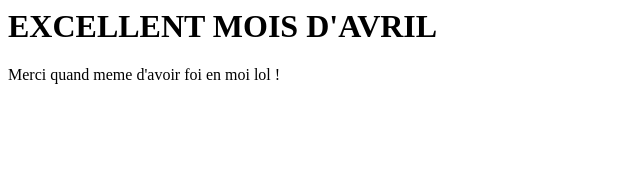
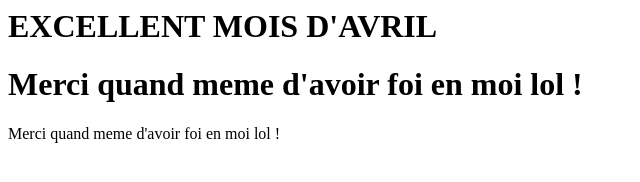
Before and after one commit to ankey207/poisson_avri, a plain HTML site: page index.html in a window 1280 px wide. Shown: the whole page, without its empty margins (0-640 px from the left). Drawn offline with Linux system fonts and the light colour scheme.

Commit message:
Update index.html

```diff
--- a/index.html
+++ b/index.html
@@ -1,11 +1,11 @@
 <head>
-        <title>Poisson d'Avril</title>
+        <title>NOMINATION-STATISTICIEN-PRINCIPAL-ADJOINT</title>
     </head>
     <body>
 <h1 class=>
 	EXCELLENT MOIS D'AVRIL
 </h1>
-
+<h1 text-align="center">Merci quand meme d'avoir foi en moi lol !</h1>
 <div class="chanteur">
     <p id="test"> Merci quand meme d'avoir foi en moi lol !</p>
 </div>
```
